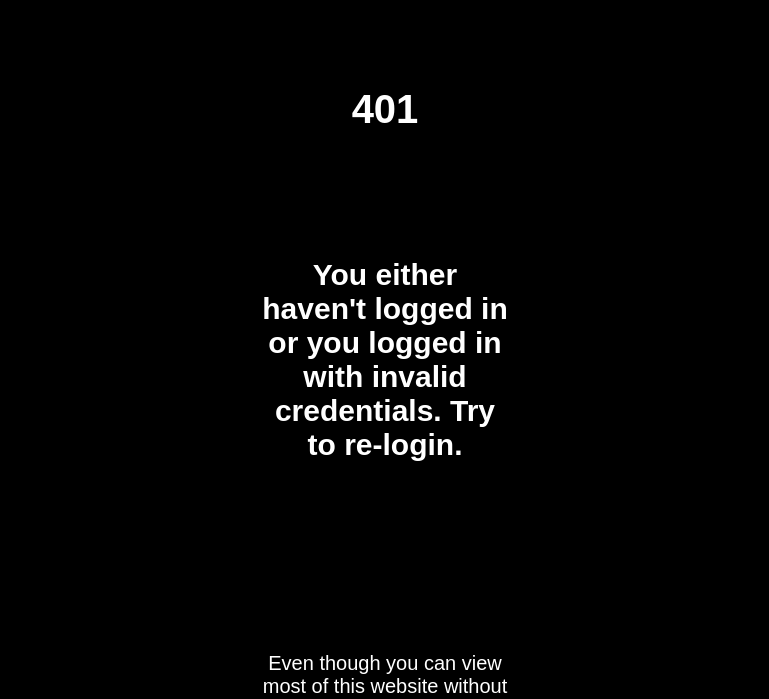
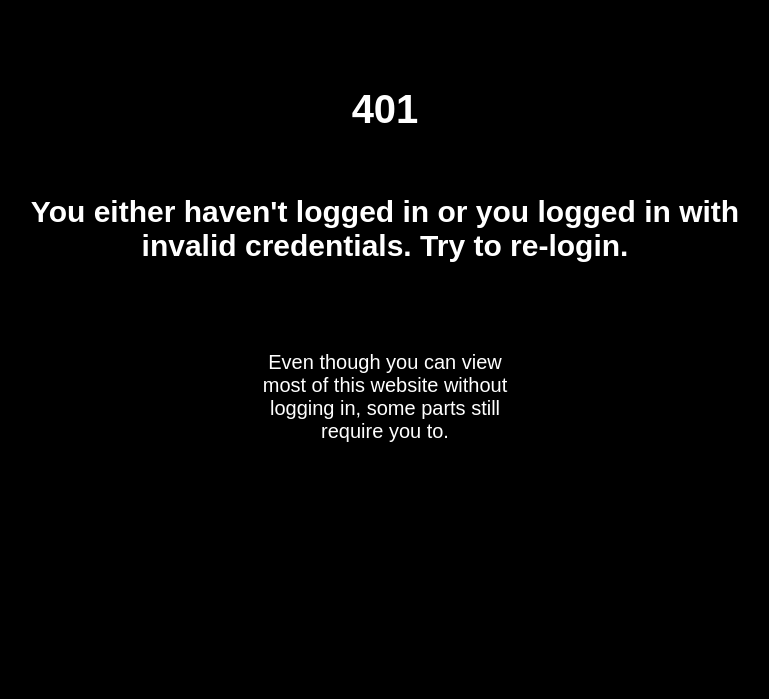
Before and after one commit to nj-nathanjiang/nathan-jiang-website, a Flask app: template templates/401.html in a window 1280 px wide. Shown: the part 166-865 px from the top of the page, without its empty margins (255-1024 px from the left). After the commit the page ends 608 px from the top, so only its background shows below. Run offline with Flask 2, Linux system fonts and the light colour scheme; the template is opened without the code that fills it, so the values that code supplies are empty; some libraries are stand-ins or nearby versions.

Commit message:
Fix Margins in 401 and 404 Pages

```diff
--- a/static/error_page_css/error-page.css
+++ b/static/error_page_css/error-page.css
@@ -6,11 +6,11 @@ body {
 }
 
 .error-code-name {
-    margin-bottom: 10%;
+    margin-bottom: 5%;
 }
 
 .error-code-tips {
-    margin-left: 40%;
-    margin-right: 40%;
-    margin-bottom: 15%;
+    margin-left: 20%;
+    margin-right: 20%;
+    margin-bottom: 7%;
 }
```
